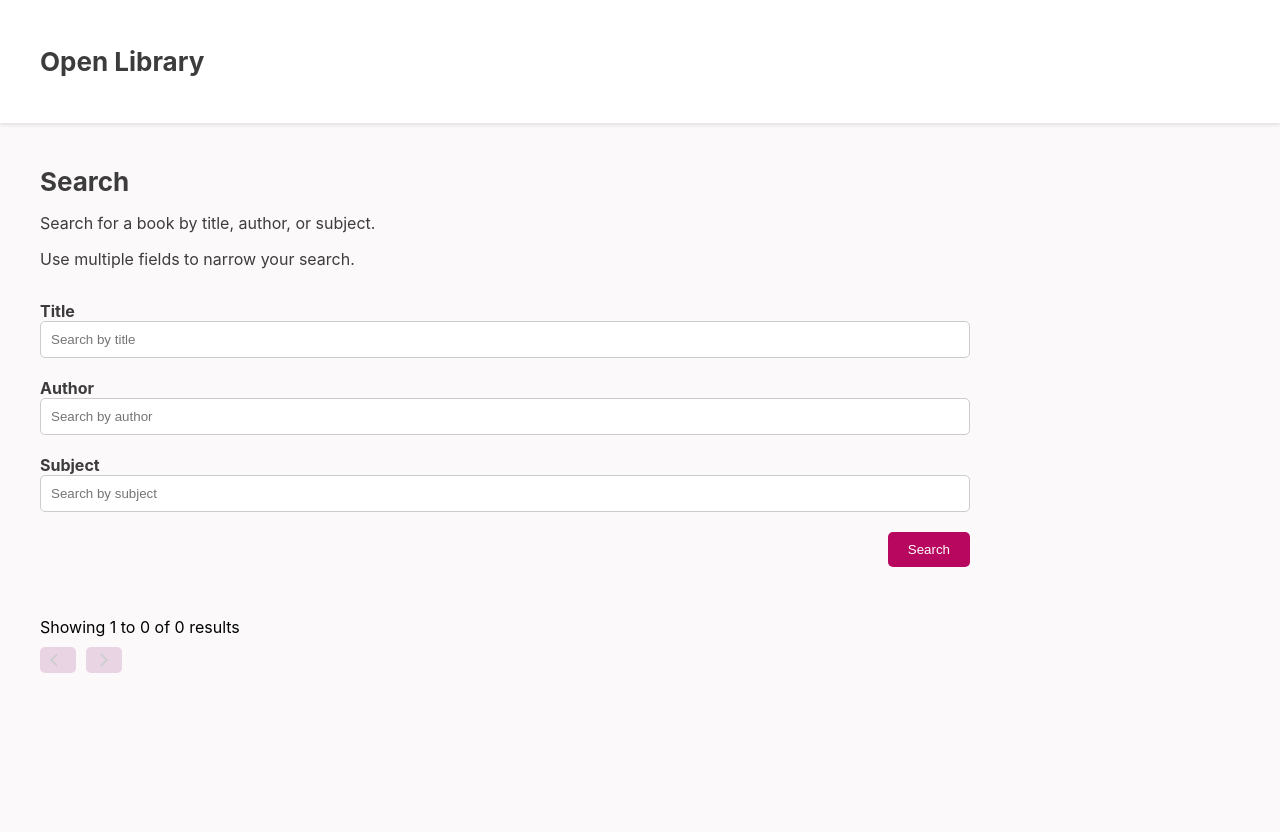
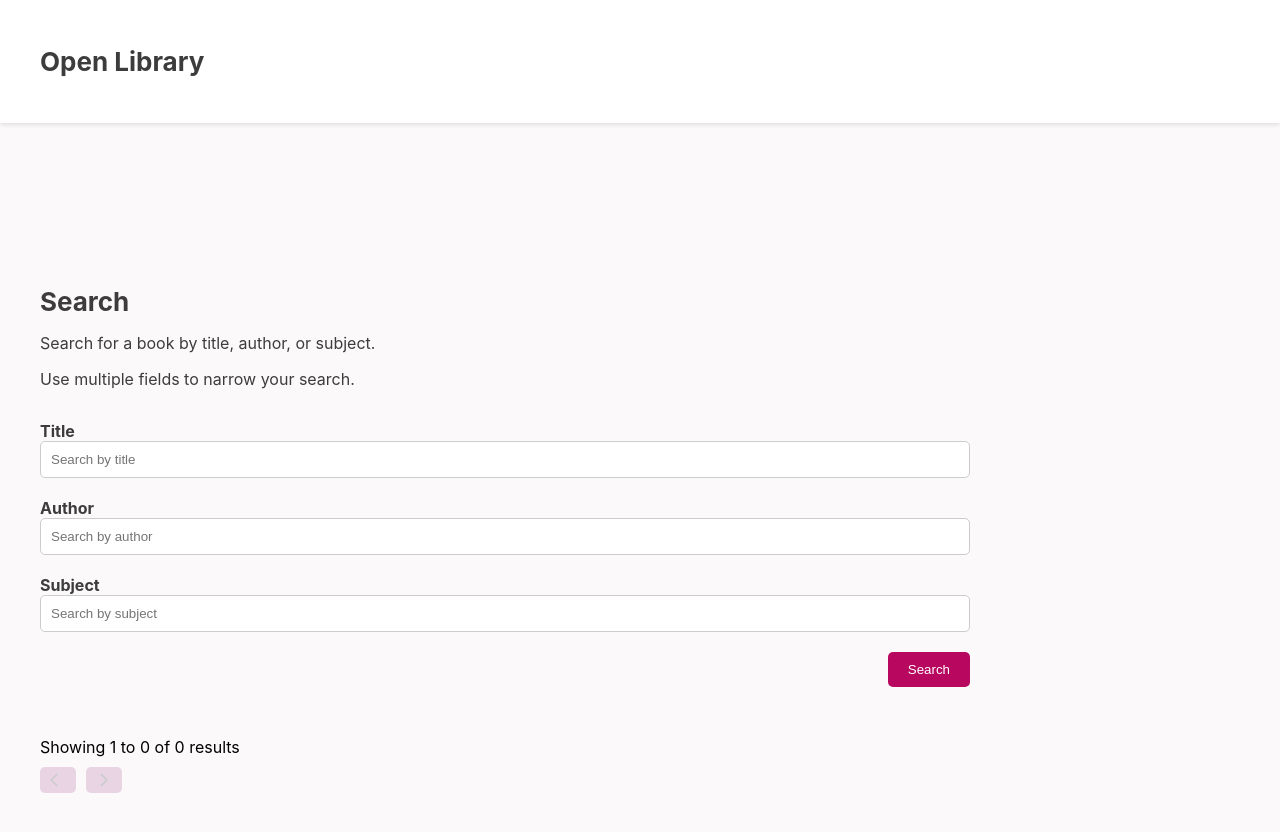
Before and after one commit to jennifer-cooper/bookfinder, a React (Create React App) app: page / in a window 1280 px wide. Before the commit the page ends 800 px from the top, so only its background shows below. Built offline with nearby package versions, Linux system fonts and the light colour scheme.

Commit message:
fix: creating just the one header component so can be reused

```diff
--- a/src/components/Header/Header.css
+++ b/src/components/Header/Header.css
@@ -1,4 +1,3 @@
-/* Apply to the body of your document */
 body {
     background-color: #FBF9FA;
     margin: 0;
@@ -28,27 +27,3 @@
     color: #3D3C3D;
     text-align: left;
 }
-
-/* Apply the background color and ensure full width */
-.main-content {
-    background-color: #FBF9FA; /* This might be redundant if the body has the same color */
-    width: 100%;
-    padding: 20px; /* Adjust this as needed */
-    box-sizing: border-box; /* Include padding in width calculation */
-    margin-left: 20px;
-}
-
-h3 {
-    font-size: 26px;
-    color: #3D3C3D;
-    text-align: left;
-}
-
-.search-container h3 {
-    margin-top: 1em;
-    margin-bottom: 0.5em;
-}
-
-.search-description p:last-child {
-    margin-bottom: 2em;
-}
--- a/src/components/Header/Header.tsx
+++ b/src/components/Header/Header.tsx
@@ -1,5 +1,4 @@
 import React from 'react';
-import SearchForm from "../SearchForm/SearchForm";
 import "./Header.css";
 
 const Header = () => {
@@ -8,17 +7,8 @@
             <header className='header-banner'>
                 <h3>Open Library</h3>
             </header>
-            <div className="main-content"> {/* Begin main content area */}
-                <div className="search-container">
-                    <h3>Search</h3>
-                    <div className="search-description">
-                        <p>Search for a book by title, author, or subject.</p>
-                        <p>Use multiple fields to narrow your search.</p>
-                    </div>
-                </div>
-                <SearchForm />
-            </div> {/* End main content area */}
         </div>
+
     );
 }
 
--- a/src/components/Header/HeaderOwn.css
+++ /dev/null
@@ -1,29 +0,0 @@
-body {
-    background-color: #FBF9FA;
-    margin: 0;
-    padding: 0;
-}
-
-/* Remove the margin-left from .holder */
-.holder {
-    padding-top: 120px; /* Space for the fixed header */
-}
-
-.header-banner {
-    width: 100%;
-    background-color: #fff;
-    padding: 20px;
-    position: fixed;
-    top: 0;
-    left: 0;
-    z-index: 1000;
-    box-shadow: 0 2px 4px rgba(0, 0, 0, 0.1);
-}
-
-/* Ensure h3 inside header-banner doesn't affect other h3 elements */
-.header-banner h3 {
-    margin-left: 20px;
-    font-size: 26px;
-    color: #3D3C3D;
-    text-align: left;
-}
--- a/src/components/Header/HeaderOwn.tsx
+++ /dev/null
@@ -1,15 +0,0 @@
-import React from 'react';
-import "./HeaderOwn.css";
-
-const HeaderOwn = () => {
-    return (
-        <div className='holder'>
-            <header className='header-banner'>
-                <h3>Open Library</h3>
-            </header>
-        </div>
-
-    );
-}
-
-export default HeaderOwn;
--- /dev/null
+++ b/src/components/SearchContainer/SearchContainer.css
@@ -0,0 +1,30 @@
+/* Apply to the body of your document */
+body {
+    background-color: #FBF9FA;
+    margin: 0;
+    padding: 0;
+}
+
+/* Apply the background color and ensure full width */
+.main-content {
+    background-color: #FBF9FA; /* This might be redundant if the body has the same color */
+    width: 100%;
+    padding: 20px; /* Adjust this as needed */
+    box-sizing: border-box; /* Include padding in width calculation */
+    margin-left: 20px;
+}
+
+h3 {
+    font-size: 26px;
+    color: #3D3C3D;
+    text-align: left;
+}
+
+.search-container h3 {
+    margin-top: 1em;
+    margin-bottom: 0.5em;
+}
+
+.search-description p:last-child {
+    margin-bottom: 2em;
+}
--- /dev/null
+++ b/src/components/SearchContainer/SearchContainer.tsx
@@ -0,0 +1,24 @@
+import React from 'react';
+import SearchForm from "../SearchForm/SearchForm";
+import "./SearchContainer.css";
+import Header from "../Header/Header";
+
+const SearchContainer = () => {
+    return (
+        <div className='holder'>
+            <Header />
+            <div className="main-content"> {/* Begin main content area */}
+                <div className="search-container">
+                    <h3>Search</h3>
+                    <div className="search-description">
+                        <p>Search for a book by title, author, or subject.</p>
+                        <p>Use multiple fields to narrow your search.</p>
+                    </div>
+                </div>
+                <SearchForm />
+            </div> {/* End main content area */}
+        </div>
+    );
+}
+
+export default SearchContainer;
--- a/src/pages/BookDetailsPage/BookDetailsPage.tsx
+++ b/src/pages/BookDetailsPage/BookDetailsPage.tsx
@@ -1,6 +1,6 @@
 import React from 'react';
 import { useParams } from 'react-router-dom';
-import HeaderOwn from '../../components/Header/HeaderOwn';
+import Header from "../../components/Header/Header";
 import BookDetails from '../../components/BookDetails/BookDetails';
 
 const BookDetailsPage = () => {
@@ -9,7 +9,7 @@
     // Render BookDetails only if id is defined
     return (
         <main>
-            <HeaderOwn />
+            <Header />
             <div className="main-content"> {/* Begin main content area */}
                 {id ? <BookDetails id={id} /> : <p>Book ID not found.</p>}
             </div>
--- a/src/pages/HomePage/HomePage.tsx
+++ b/src/pages/HomePage/HomePage.tsx
@@ -1,11 +1,11 @@
 import React from 'react';
-import Header from '../../components/Header/Header';
+import SearchContainer from '../../components/SearchContainer/SearchContainer';
 import { Outlet } from 'react-router-dom';
 
 const HomePage = () => {
     return (
         <main>
-            <Header />
+            <SearchContainer />
             <Outlet />
         </main>
     )
```
